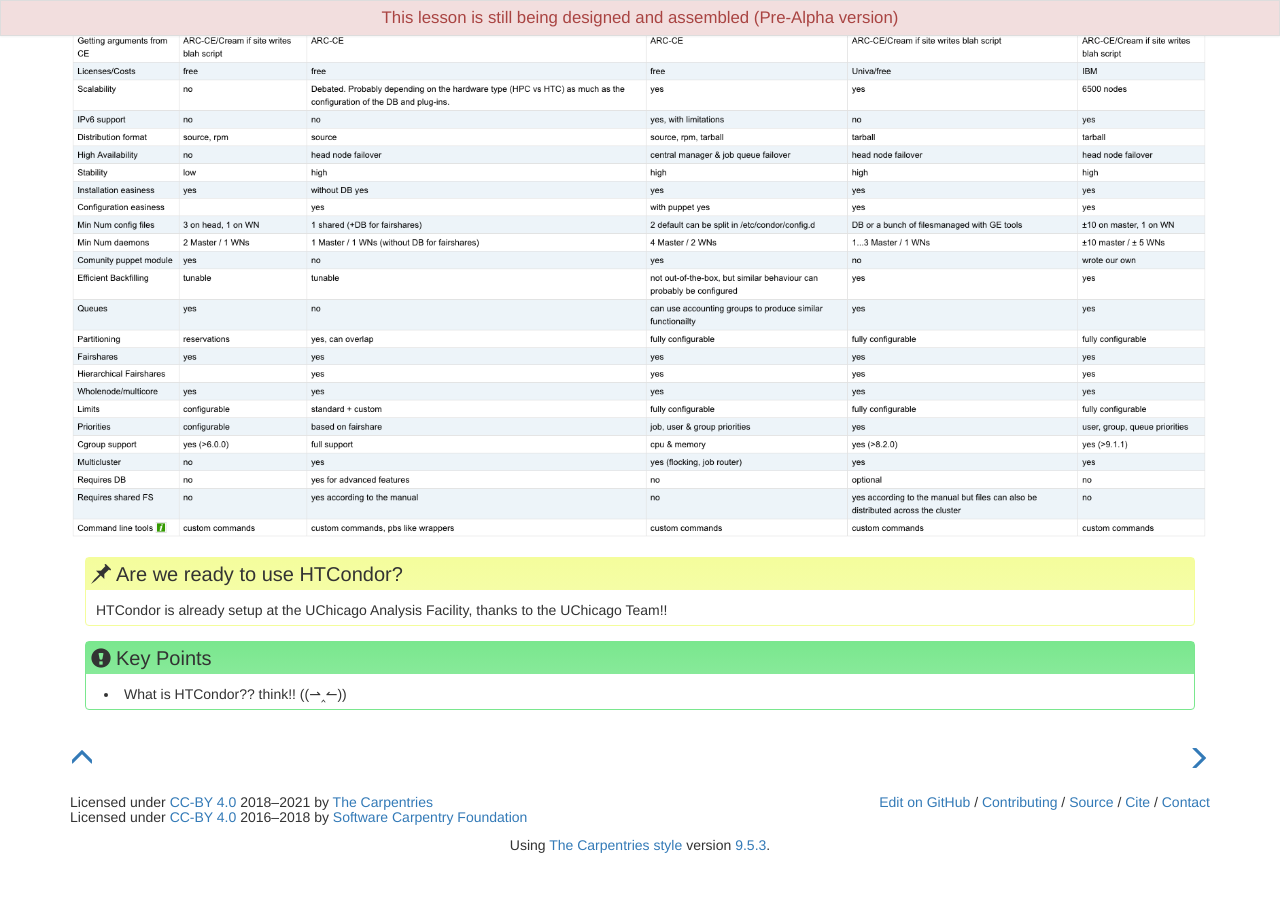
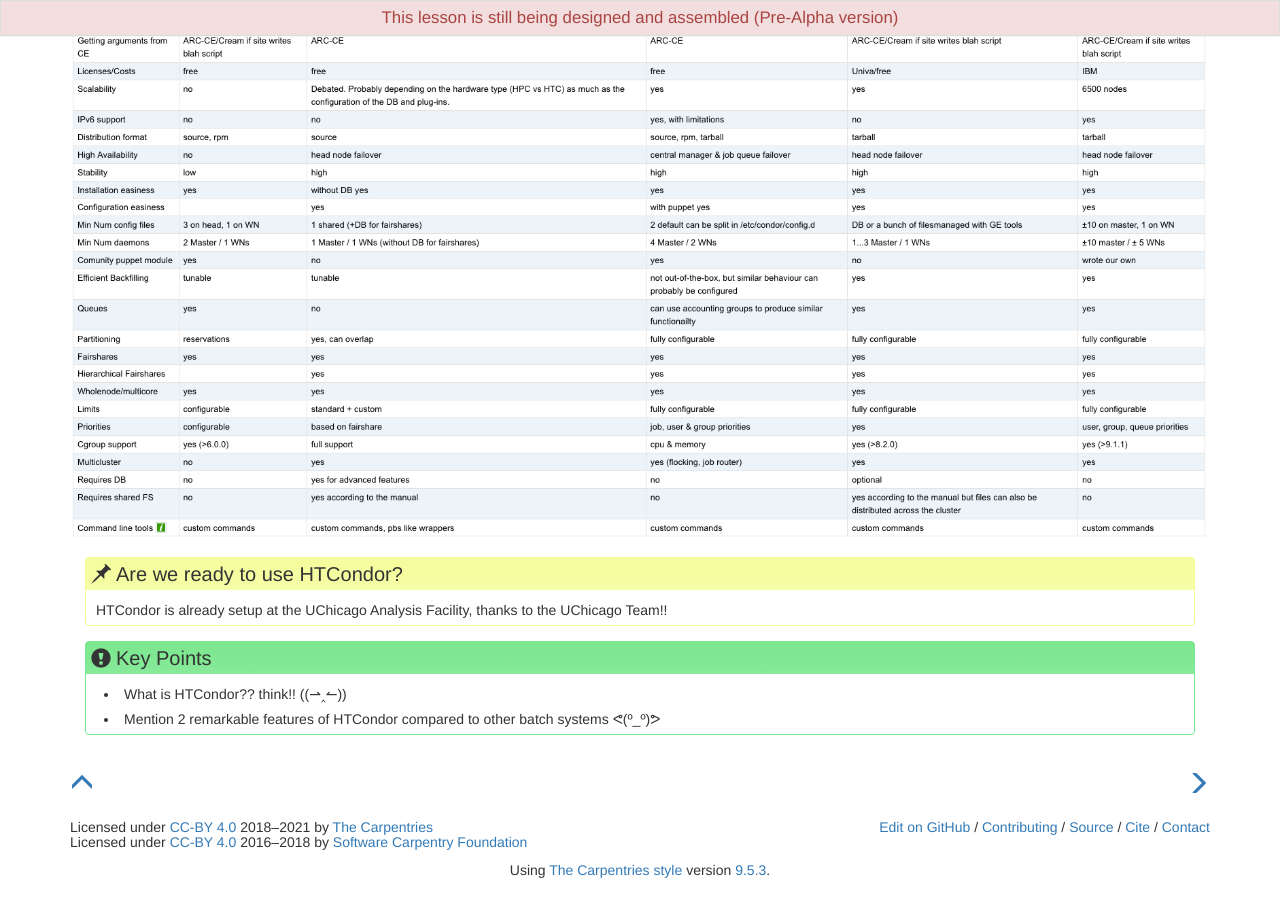
Before and after one commit to Cecilia-Duran/chicago_tier3_batch_and_storage, a Jekyll site: the page built from _episodes/01-introduction.md, in a window 1280 px wide and 900 px high, scrolled down 1801 px. Built offline with Jekyll 4.4.1, drawn with Linux system fonts in a browser that asks for light colours; before the commit the page ends 2676 px from its top, so only the background shows below that.

Commit message:
Update 01-introduction.md

```diff
--- a/_episodes/01-introduction.md
+++ b/_episodes/01-introduction.md
@@ -9,7 +9,8 @@ objectives:
 - "Understand what is HTCondor"
 - "How does it work?"
 keypoints:
-- "What is HTCondor?? think!! ((⇀‸↼))"
+- " What is HTCondor?? think!! ((⇀‸↼)) "
+- " Mention 2 remarkable features of HTCondor compared to other batch systems ᕙ(º_º)ᕗ "
 ---
 
 
```
